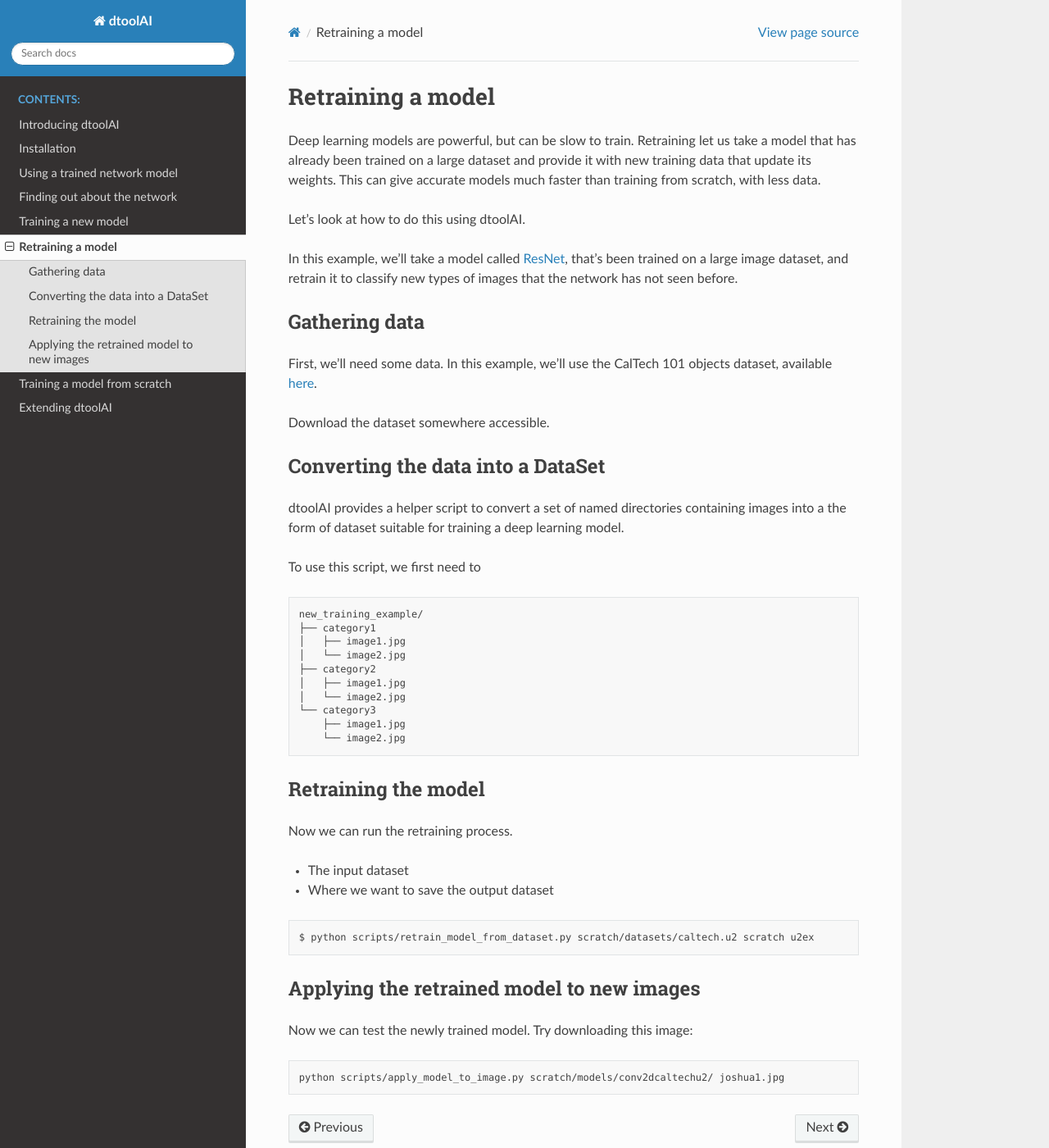
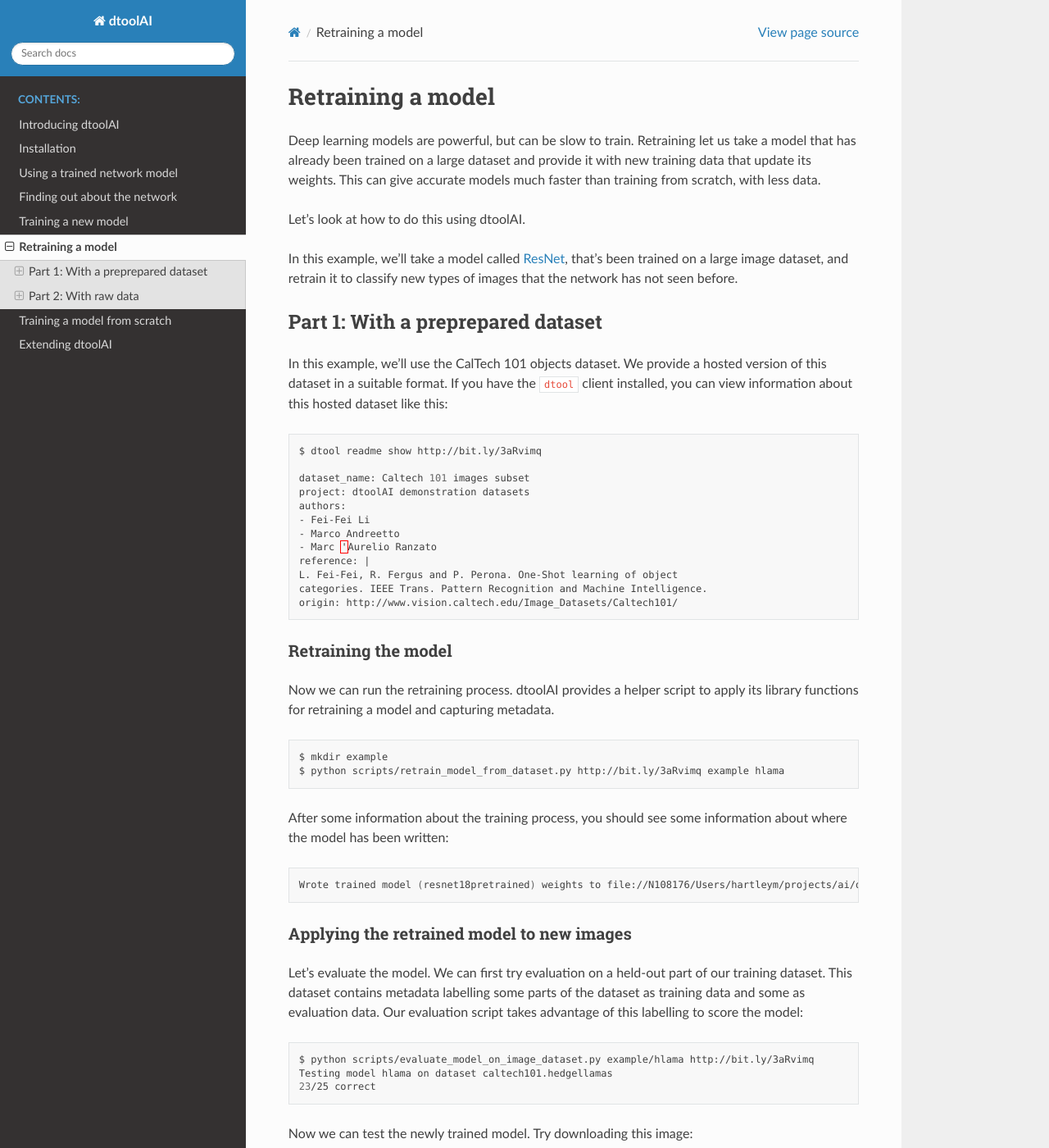
Before and after one commit to JIC-CSB/dtoolai, a Sphinx documentation site: the page built from docs/source/retraining.rst, in a window 1280 px wide and 1400 px high. Shown: the whole window at 82% size. Built offline with Sphinx 7.4.7 and the Read the Docs theme 2.0.0, drawn with Linux system fonts in a browser that asks for light colours; some of the changed text lies outside the part shown.

Commit message:
Update documentation

```diff
--- a/docs/source/retraining.rst
+++ b/docs/source/retraining.rst
@@ -12,22 +12,90 @@
 that's been trained on a large image dataset, and retrain it to classify new
 types of images that the network has not seen before.
 
+Part 1: With a preprepared dataset
+""""""""""""""""""""""""""""""""""
+
+In this example, we'll use the CalTech 101 objects dataset. We provide a hosted
+version of this dataset in a suitable format. If you have the ``dtool`` client
+installed, you can view information about this hosted dataset like this:
+
+.. code-block:: bash
+
+    $ dtool readme show http://bit.ly/3aRvimq
+
+    dataset_name: Caltech 101 images subset
+    project: dtoolAI demonstration datasets
+    authors:
+    - Fei-Fei Li
+    - Marco Andreetto
+    - Marc 'Aurelio Ranzato
+    reference: |
+    L. Fei-Fei, R. Fergus and P. Perona. One-Shot learning of object
+    categories. IEEE Trans. Pattern Recognition and Machine Intelligence.
+    origin: http://www.vision.caltech.edu/Image_Datasets/Caltech101/
+
+Retraining the model
+~~~~~~~~~~~~~~~~~~~~
+
+Now we can run the retraining process. dtoolAI provides a helper script to
+apply its library functions for retraining a model and capturing metadata.
+
+.. code-block:: bash
+
+    $ mkdir example
+    $ python scripts/retrain_model_from_dataset.py http://bit.ly/3aRvimq example hlama
+
+After some information about the training process, you should see some
+information about where the model has been written:
+
+.. code-block:: bash
+
+    Wrote trained model (resnet18pretrained) weights to file://N108176/Users/hartleym/projects/ai/dtoolai-p/example/hlama
+
+Applying the retrained model to new images
+~~~~~~~~~~~~~~~~~~~~~~~~~~~~~~~~~~~~~~~~~~
+
+Let's evaluate the model. We can first try evaluation on a held-out part of our
+training dataset. This dataset contains metadata labelling some parts of the
+dataset as training data and some as evaluation data. Our evaluation script
+takes advantage of this labelling to score the model:
+
+.. code-block:: bash
+
+    $ python scripts/evaluate_model_on_image_dataset.py example/hlama http://bit.ly/3aRvimq
+    Testing model hlama on dataset caltech101.hedgellamas
+    23/25 correct
+
+Now we can test the newly trained model. Try downloading this image:
+
+.. code-block:: bash
+
+    python scripts/apply_model_to_image.py example/hlama Igel.JPG
+
+Part 2: With raw data
+"""""""""""""""""""""
+
+We saw above how we could retrain a model using data that's already been
+packaged into a dataset. Now let's look at how we can work with raw data, by
+first packaging it then applying the same process.
+
 Gathering data
 ~~~~~~~~~~~~~~
 
-First, we'll need some data. In this example, we'll use the CalTech 101 objects
-dataset, available `here <http://www.vision.caltech.edu/Image_Datasets/Caltech101/>`_.
+You can use any collection of images. For this example, we'll again use the
+Caltech 101 objects dataset. which is available `here <http://www.vision.caltech.edu/Image_Datasets/Caltech101/>`_.
 
-Download the dataset somewhere accessible.
+Download the dataset somewhere accessible and unpack it.
 
 Converting the data into a DataSet
 ~~~~~~~~~~~~~~~~~~~~~~~~~~~~~~~~~~
 
 dtoolAI provides a helper script to convert a set of named directories
-containing images into a the form of dataset suitable for training a deep
-learning model.
+containing images into a dataset suitable for training a deep learning model.
 
-To use this script, we first need to
+To use this script, we first need to set up our images in the right layout. The
+script requires images to be in subdirectories, each of which is named for the
+category it represents, e.g.:
 
 .. code-block:: bash
 
@@ -43,24 +111,4 @@
         └── image2.jpg
 
 
-Retraining the model
-~~~~~~~~~~~~~~~~~~~~
-
-Now we can run the retraining process.
-
-* The input dataset
-* Where we want to save the output dataset
-
-.. code-block:: bash
-
-    $ python scripts/retrain_model_from_dataset.py scratch/datasets/caltech.u2 scratch u2ex
-
-
-Applying the retrained model to new images
-~~~~~~~~~~~~~~~~~~~~~~~~~~~~~~~~~~~~~~~~~~
-
-Now we can test the newly trained model. Try downloading this image:
-
-.. code-block:: bash
-
-    python scripts/apply_model_to_image.py scratch/models/conv2dcaltechu2/ joshua1.jpg
+Choose two. In this example, we're going to use hedgehogs and llamas.
```
